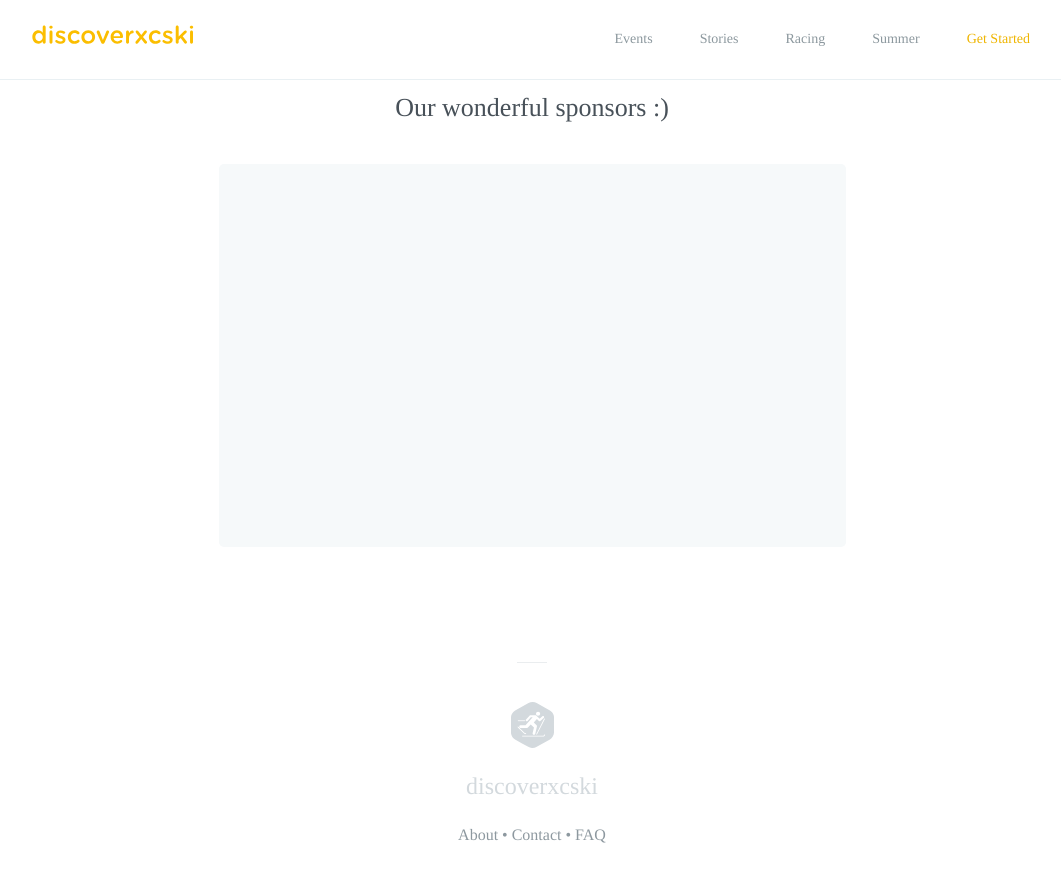
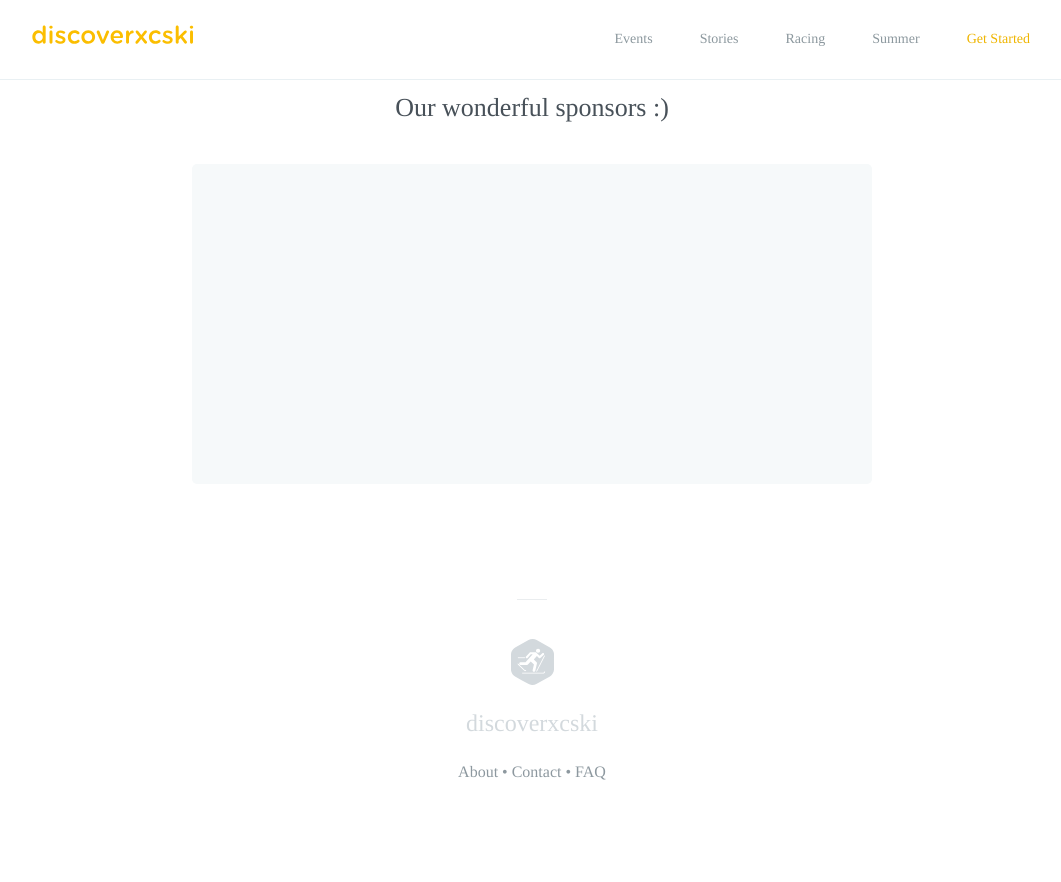
Before and after one commit to robcatto/robcatto.github.io, a Jekyll site: the page index.html, which Jekyll copies as it is, in a window 1280 px wide and 900 px high, scrolled down 4913 px. Shown: the top 882 px of the window, without its empty margins (108-1169 px from the left). Built offline with Jekyll 4.4.1, drawn with Linux system fonts in a browser that asks for light colours; some web fonts are replaced; Markdown is read by kramdown in place of the engine named in the settings; after the commit the page ends 5750 px from its top, so only the background shows below that.

Commit message:
Homepage Commit

```diff
--- a/index.html
+++ b/index.html
@@ -738,8 +738,8 @@
                 <div class="onelarge centered" style="
                 background-color: #F6F9FA;
                 background-size: cover;
-                min-height: 383px !important;
-                max-width: 627px !important;
+                min-height: 320px !important;
+                max-width: 680px !important;
                 "></div>
                 </section>
 
```
